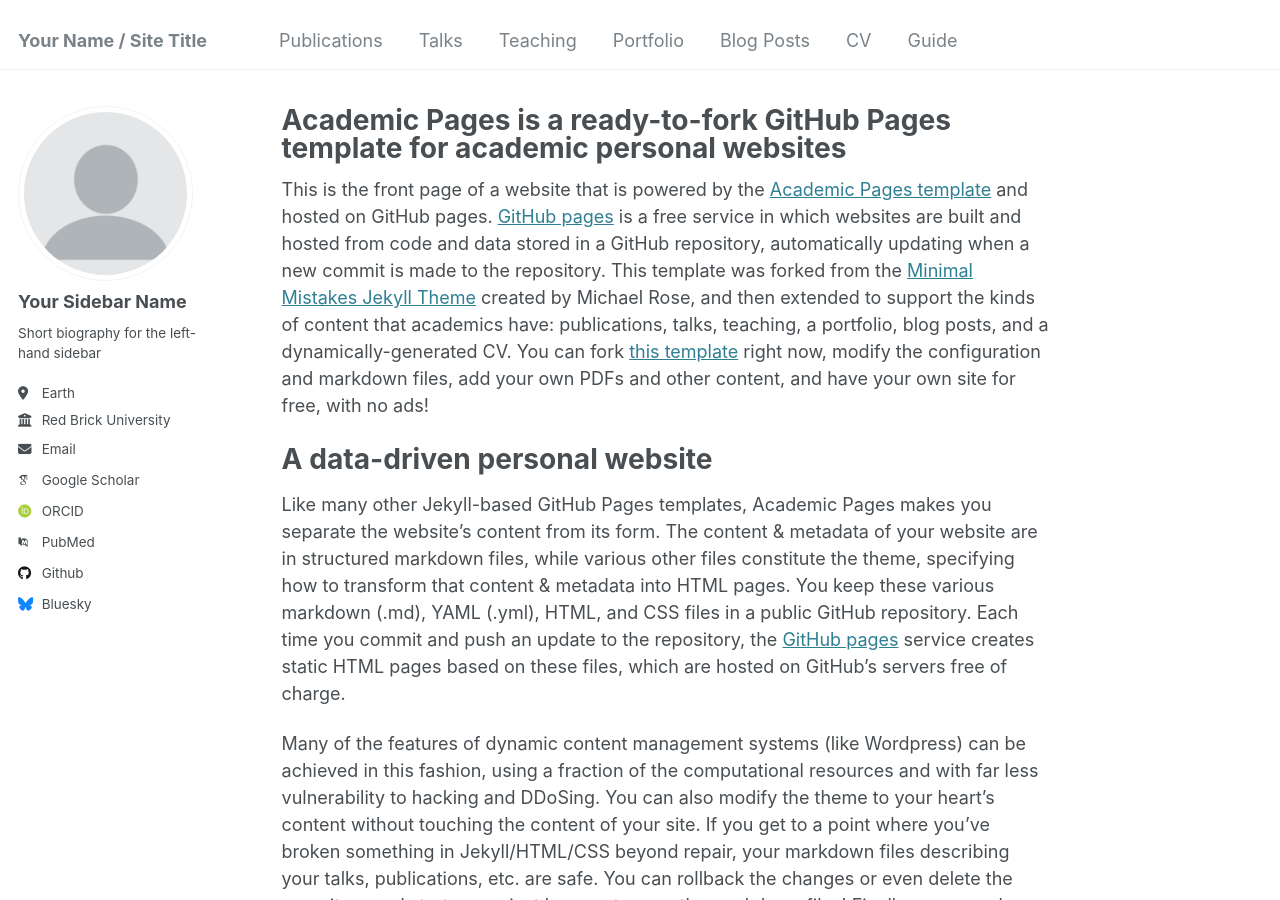
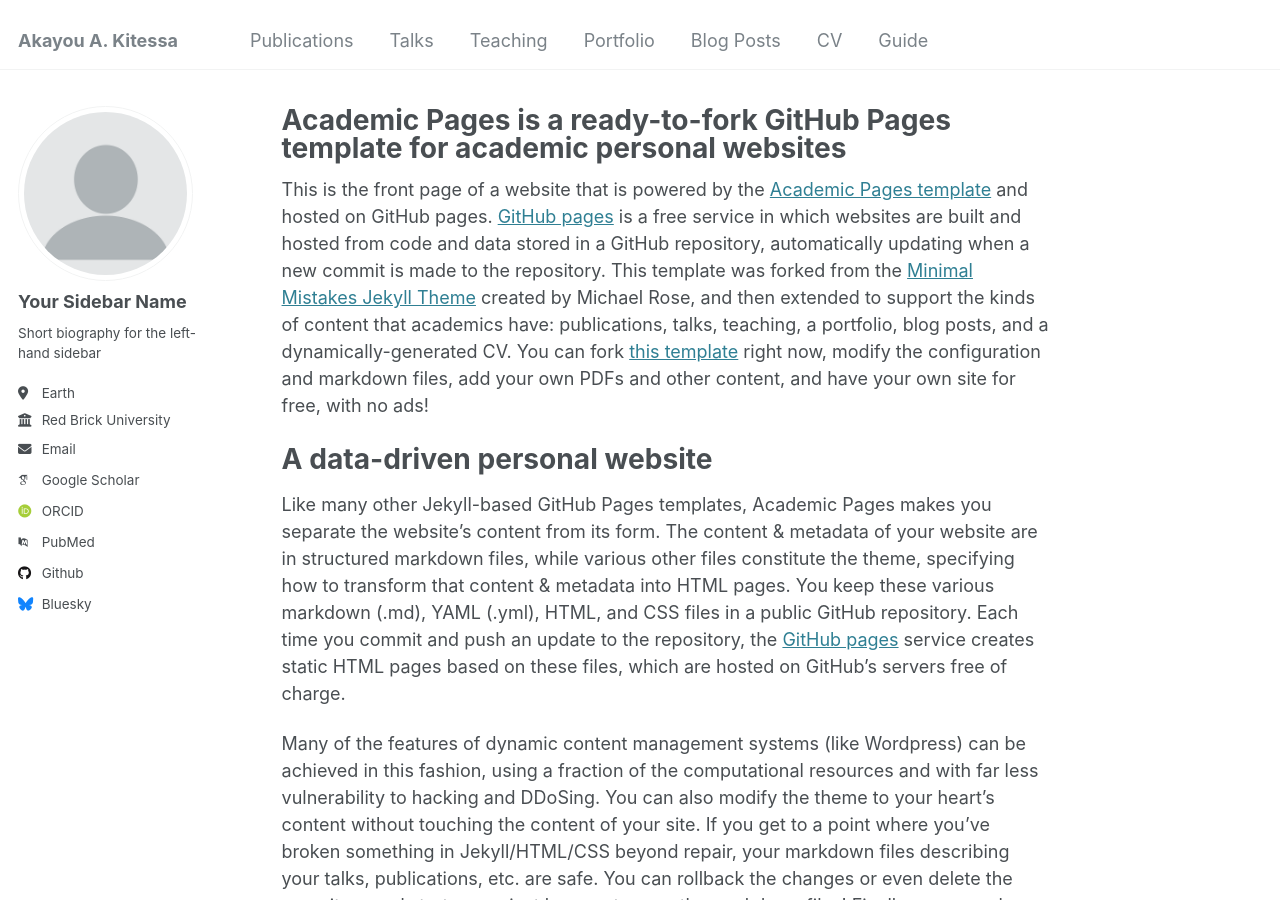
Before and after one commit to akuadane/akuadane.github.io, a Jekyll site: the page built from _pages/about.md, in a window 1280 px wide and 900 px high. Built offline with Jekyll 4.4.1, drawn with Linux system fonts in a browser that asks for light colours; some web fonts are replaced.

Commit message:
changed name

```diff
--- a/_config.yml
+++ b/_config.yml
@@ -8,7 +8,7 @@
 
 # Basic Site Settings
 locale                   : "en-US"
-title                    : "Your Name / Site Title"
+title                    : "Akayou A. Kitessa"
 title_separator          : "-"
 name                     : &name "Your Name"
 description              : &description "personal description"
```
